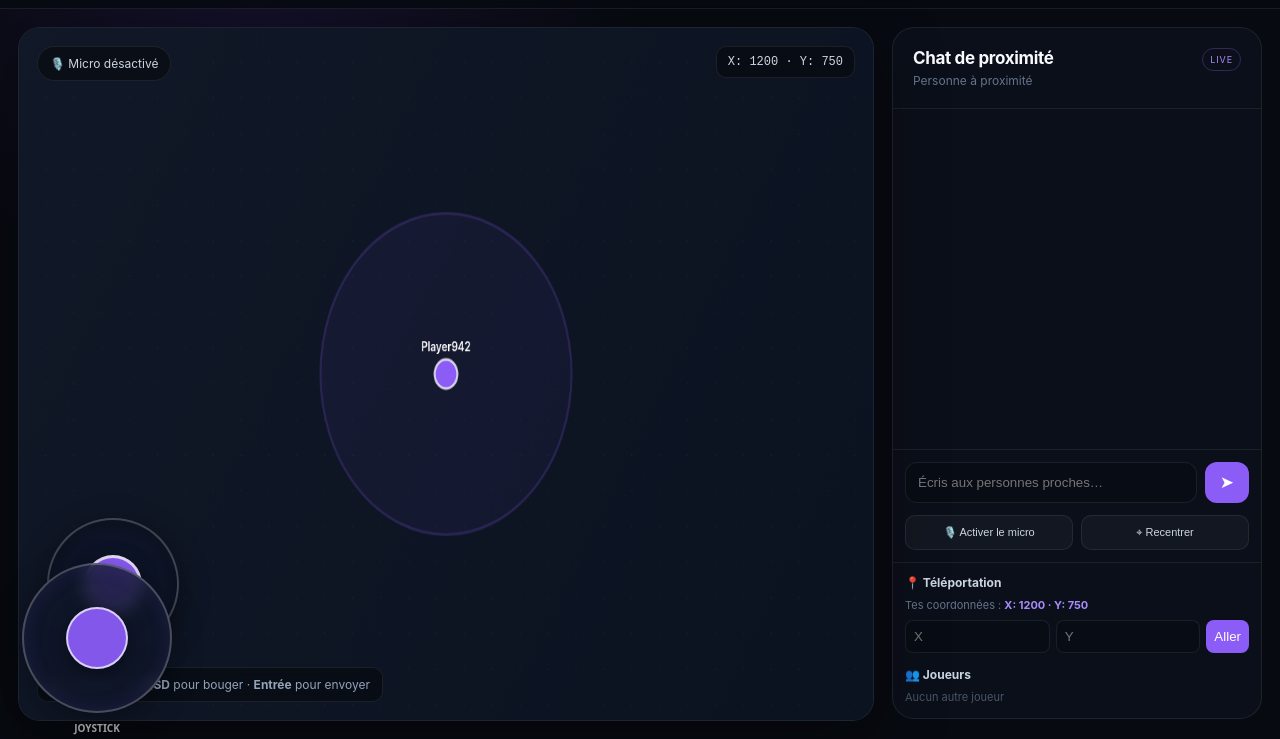
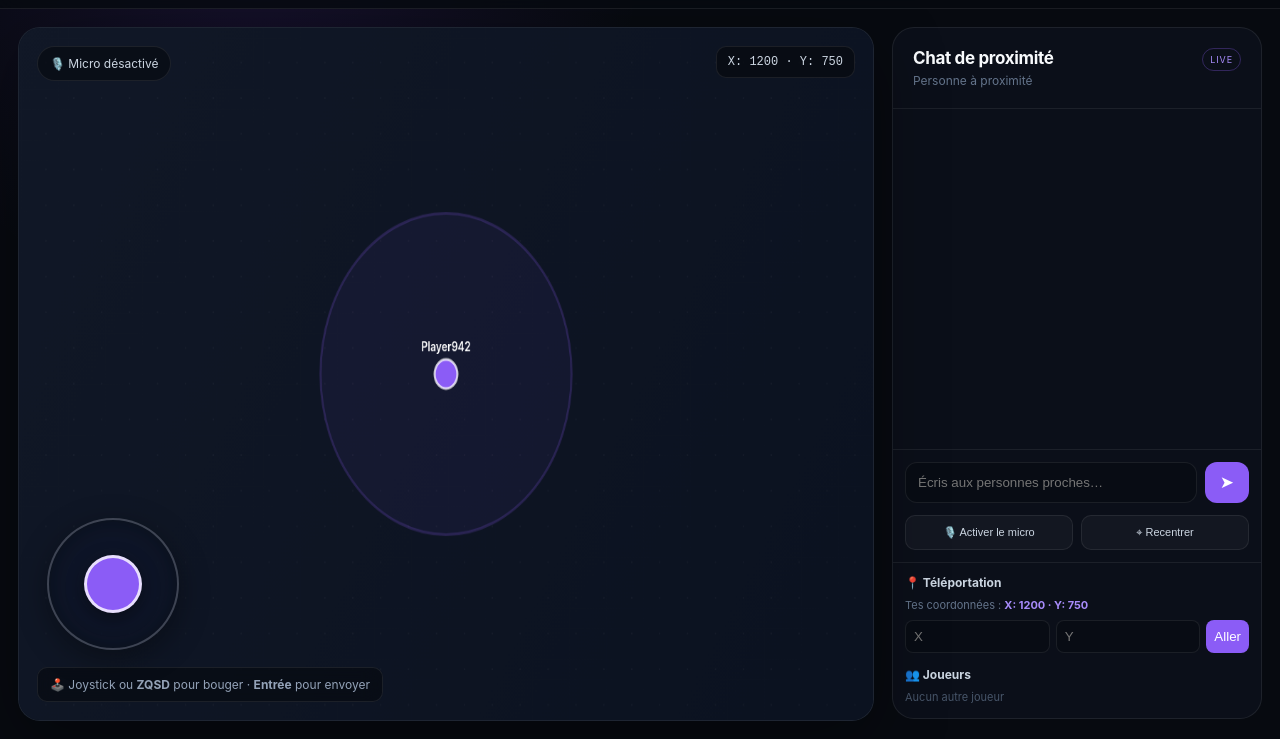
Before and after one commit to Elisee2011/Proxy-chat, a website built with Vite: page index.html in a window 1280 px wide. Shown: the part 63-802 px from the top of the page. Built offline with nearby package versions, Linux system fonts and the light colour scheme; no server answers.

Commit message:
Remove duplicate legacy joystick script

```diff
--- a/index.html
+++ b/index.html
@@ -10,6 +10,5 @@
   <body>
     <div id="root"></div>
     <script type="module" src="/src/main.js"></script>
-    <script type="module" src="/src/joystick.js"></script>
   </body>
 </html>
```
